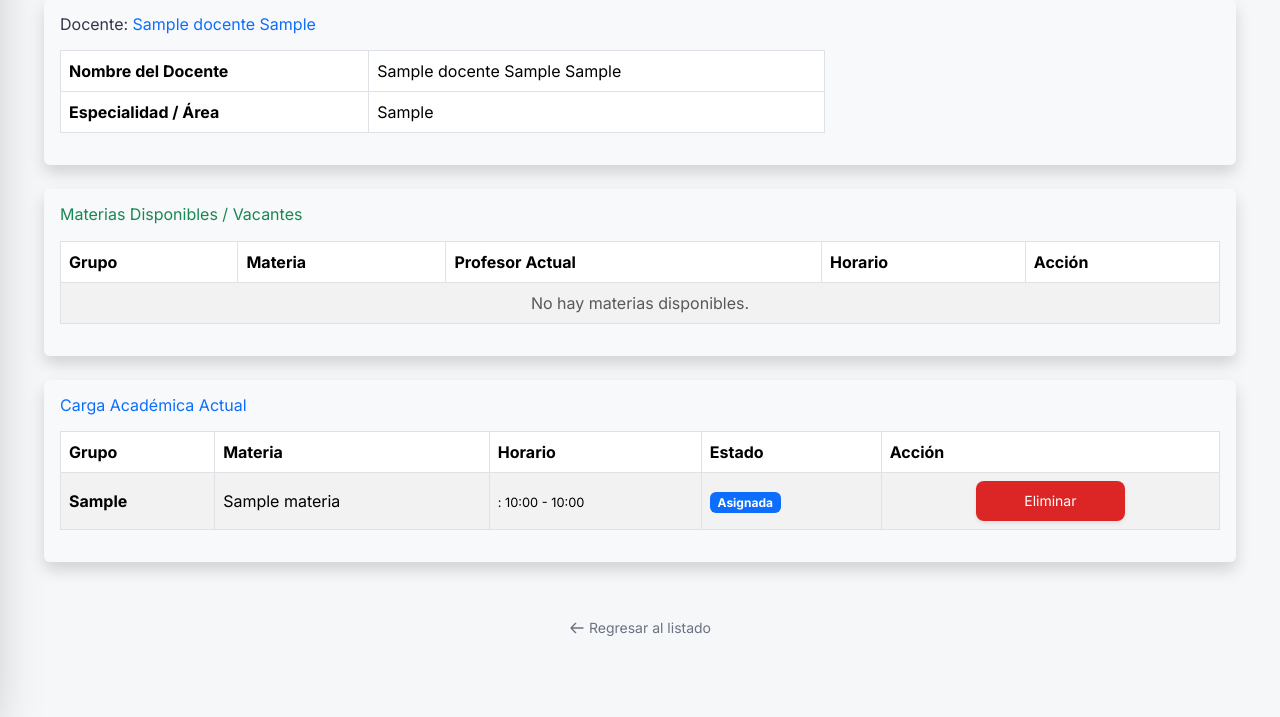
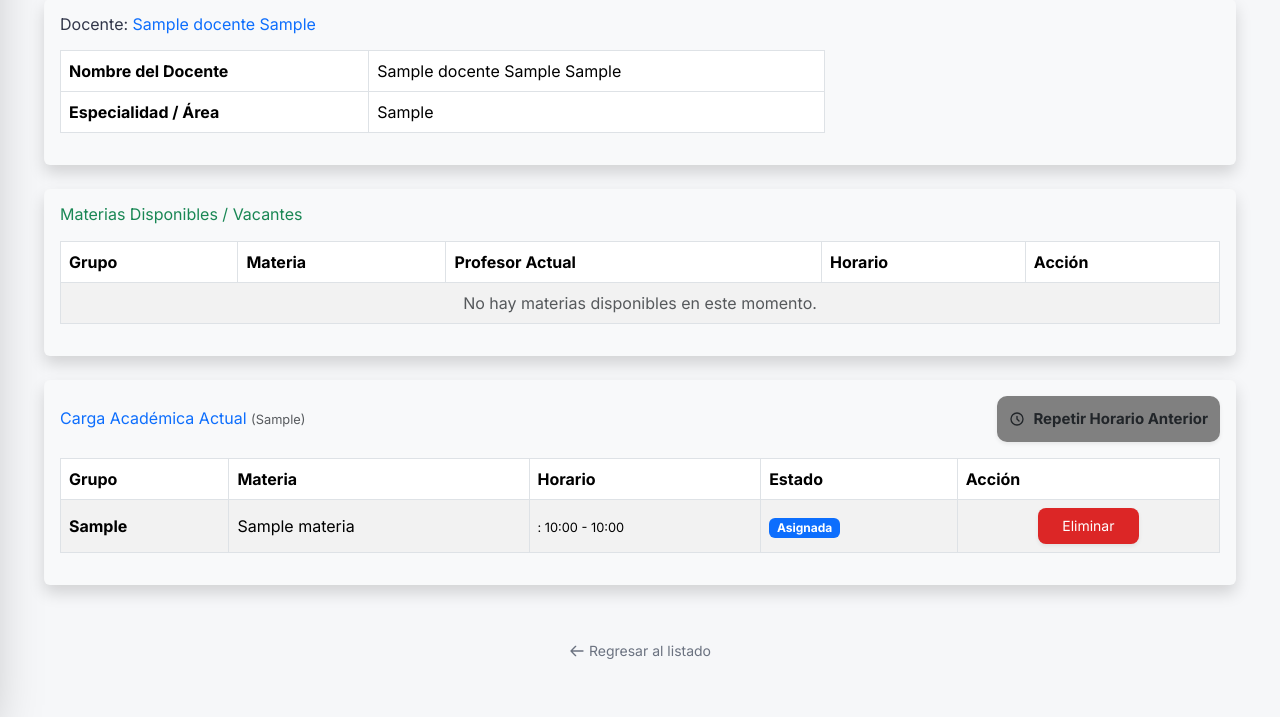
Before and after one commit to apofis-rhs/PROYECTO-ADS, a Django app: page /docente/asignar-materia/1/ in a window 1280 px wide. Shown: the part 164-881 px from the top of the page. Run offline with Django 5.2, Linux system fonts and the light colour scheme; tables that the repository leaves empty hold one stand-in row (values such as "Sample post"); some libraries are stand-ins or nearby versions.

Commit message:
feat: se agrego la lógica para que el docente pueda repetir horario

```diff
--- a/academico/views.py
+++ b/academico/views.py
@@ -411,46 +411,100 @@
 # VISTA PARA ASIGNAR MATERIA A DOCENTE
 # ------------------------------------------------------------------------------
 
+def obtener_periodo_anterior(periodo_actual):
+    try:
+        anio, semestre = periodo_actual.split('-')
+        if semestre == '1':
+            return f"{int(anio)-1}-2" # De 2024-1 pasamos a 2023-2
+        else:
+            return f"{anio}-1" # De 2023-2 pasamos a 2023-1
+    except:
+        return None
+
 def asignar_materia_view(request, id_docente):
     docente = get_object_or_404(Docente, pk=id_docente)
+
+    # 1. Determinar el periodo actual del sistema
+    ultimo_grupo = Grupo.objects.all().order_by('-periodo').first()
+    periodo_actual = ultimo_grupo.periodo if ultimo_grupo else '2024-1'
+
+    # Función auxiliar local
+    def obtener_periodo_anterior(p_actual):
+        try:
+            anio, semestre = p_actual.split('-')
+            if semestre == '1':
+                return f"{int(anio)-1}-2"
+            else:
+                return f"{anio}-1"
+        except:
+            return None
 
     if request.method == 'POST':
         grupo_id = request.POST.get('grupo_id')
         accion = request.POST.get('accion')
 
-        if grupo_id:
-            grupo = get_object_or_404(Grupo, pk=grupo_id)
-
-            if accion == 'asignar':
-                # VALIDACIÓN EXTRA DE SEGURIDAD:
-                # Verificar que siga vacante antes de asignar (por si otro admin ganó el click)
-                if grupo.docente is None:
-                    grupo.docente = docente
+        # --- CASO 1: ASIGNAR / ELIMINAR INDIVIDUAL ---
+        if accion in ['asignar', 'desasignar']:
+            if grupo_id:
+                grupo = get_object_or_404(Grupo, pk=grupo_id)
+
+                if accion == 'asignar':
+                    if grupo.docente is None:
+                        grupo.docente = docente
+                        grupo.save()
+                        messages.success(request, f'Materia {grupo.materia.nombre} asignada correctamente.')
+                    else:
+                        messages.error(request, f'Error: El grupo {grupo.clave_grupo} ya tiene un docente asignado.')
+
+                elif accion == 'desasignar':
+                    grupo.docente = None
                     grupo.save()
-                    messages.success(request, f'Materia {grupo.materia.nombre} asignada correctamente.')
+                    messages.warning(request, f'Materia {grupo.materia.nombre} desasignada. Ahora está vacante.')
+
+        # --- CASO 2: REPETIR HORARIO (CORREGIDO) ---
+        elif accion == 'repetir_historial':
+            periodo_anterior = obtener_periodo_anterior(periodo_actual)
+
+            # Buscamos historial del docente
+            historial_grupos = Grupo.objects.filter(docente=docente, periodo=periodo_anterior)
+
+            if not historial_grupos.exists():
+                messages.error(request, f"No se encontró historial para el periodo {periodo_anterior}.")
+            else:
+                replicadas = 0
+                for grupo_anterior in historial_grupos:
+                    # Buscamos coincidencia en el periodo actual que esté VACANTE
+                    grupo_nuevo = Grupo.objects.filter(
+                        periodo=periodo_actual,
+                        clave_grupo=grupo_anterior.clave_grupo, # Ej. 1CM1
+
+                        # --- CORRECCIÓN AQUÍ: Usamos materia_id ---
+                        materia_id=grupo_anterior.materia_id,
+
+                        docente__isnull=True                    # Solo si no tiene profe
+                    ).first()
+
+                    if grupo_nuevo:
+                        grupo_nuevo.docente = docente
+                        grupo_nuevo.save()
+                        replicadas += 1
+
+                if replicadas > 0:
+                    messages.success(request, f"¡Éxito! Se replicaron {replicadas} materias del periodo {periodo_anterior}.")
                 else:
-                    messages.error(request, f'Error: El grupo {grupo.clave_grupo} ya tiene un docente asignado.')
-
-            elif accion == 'desasignar':
-                grupo.docente = None
-                grupo.save()
-                messages.warning(request, f'Materia {grupo.materia.nombre} desasignada. Ahora está vacante.')
-
-            return redirect('asignar_materia', id_docente=id_docente)
-
-    # --- FILTROS ---
-
-    # 1. Asignadas: Las que tiene ESTE docente
-    materias_asignadas = Grupo.objects.filter(docente=docente).order_by('id_grupo')
-
-    # 2. Disponibles: SOLO LAS VACANTES (Donde docente es NULL)
-    #    Usamos __isnull=True para buscar campos vacíos
-    materias_disponibles = Grupo.objects.filter(docente__isnull=True).order_by('id_grupo')
+                    messages.warning(request, f"Se encontró historial en {periodo_anterior}, pero no hubo grupos idénticos vacantes en {periodo_actual}.")
+
+        return redirect('asignar_materia', id_docente=id_docente)
+
+    # --- FILTROS DE VISTA (SOLO PERIODO ACTUAL) ---
+    materias_asignadas = Grupo.objects.filter(docente=docente, periodo=periodo_actual).order_by('id_grupo')
+    materias_disponibles = Grupo.objects.filter(docente__isnull=True, periodo=periodo_actual).order_by('id_grupo')
 
     return render(request, 'docente/asignar_materia.html', {
         'docente': docente,
         'materias_asignadas': materias_asignadas,
-        'materias_disponibles': materias_disponibles
+        'materias_disponibles': materias_disponibles,
+        'periodo_actual': periodo_actual
     })
 
 # ------------------------------------------------------------------------------
--- a/templates/docente/asignar_materia.html
+++ b/templates/docente/asignar_materia.html
@@ -4,7 +4,6 @@
 {% block title %}Asignar Materia{% endblock %}
 
 {% block content %}
-
 
 <div class="container mt-4">
   <h2 class="text-center mb-4">Gestión de Carga Académica</h2>
@@ -37,7 +36,7 @@
         <h4 class="mb-3 text-success">Materias Disponibles / Vacantes</h4>
         <div class="table-responsive">
             <table class="table table-striped table-bordered align-middle">
-              <thead class="bg-blue-600">
+              <thead class="bg-blue-600 text-white">
                 <tr>
                   <th>Grupo</th>
                   <th>Materia</th>
@@ -70,14 +69,14 @@
                         {% csrf_token %}
                         <input type="hidden" name="grupo_id" value="{{ grupo.id_grupo }}">
                         <input type="hidden" name="accion" value="asignar">
-                        <button type="submit" class="inline-flex items-center px-5 py-2.5 bg-blue-600 text-white text-sm font-medium rounded-lg hover:bg-blue-500 shadow-sm hover:shadow-md transition-all duration-200" >
+                        <button type="submit" class="inline-flex items-center px-4 py-2 bg-blue-600 text-white text-sm font-medium rounded-lg hover:bg-blue-500 shadow-sm hover:shadow-md transition-all duration-200" >
                            Asignar
                         </button>
                     </form>
                   </td>
                 </tr>
                 {% empty %}
-                <tr><td colspan="5" class="text-center text-muted">No hay materias disponibles.</td></tr>
+                <tr><td colspan="5" class="text-center text-muted">No hay materias disponibles en este momento.</td></tr>
                 {% endfor %}
               </tbody>
             </table>
@@ -85,10 +84,28 @@
       </div>
 
       <div class="p-3 shadow rounded bg-light">
-        <h4 class="mb-3 text-primary">Carga Académica Actual</h4>
+
+        <div class="d-flex justify-content-between align-items-center mb-3">
+            <h4 class="text-primary m-0">
+                Carga Académica Actual
+                {% if periodo_actual %} <small class="text-muted">({{ periodo_actual }})</small> {% endif %}
+            </h4>
+
+            <form method="POST" onsubmit="return confirm('¿Estás seguro? El sistema buscará las materias que este docente impartió el periodo pasado y tratará de asignarlas automáticamente si los grupos están vacantes.');">
+                {% csrf_token %}
+                <input type="hidden" name="accion" value="repetir_historial">
+                <button type="submit" class="btn btn-warning text-dark btn-sm fw-bold shadow-sm d-flex align-items-center gap-2">
+                    <svg class="w-4 h-4" fill="none" stroke="currentColor" viewBox="0 0 24 24" style="width: 16px; height: 16px;">
+                        <path stroke-linecap="round" stroke-linejoin="round" stroke-width="2" d="M12 8v4l3 3m6-3a9 9 0 11-18 0 9 9 0 0118 0z"></path>
+                    </svg>
+                    Repetir Horario Anterior
+                </button>
+            </form>
+        </div>
+
         <div class="table-responsive">
             <table class="table table-striped table-bordered align-middle">
-              <thead class="bg-blue-600">
+              <thead class="bg-blue-600 text-white">
                 <tr>
                   <th>Grupo</th>
                   <th>Materia</th>
@@ -113,7 +130,7 @@
                   <td class="text-center">
 
                     <button type="button"
-                            class="inline-flex items-center px-5 py-2.5 bg-red-600 text-white text-sm font-medium rounded-lg hover:bg-red-500 shadow-sm hover:shadow-md transition-all duration-200"
+                            class="inline-flex items-center px-4 py-2 bg-red-600 text-white text-sm font-medium rounded-lg hover:bg-red-500 shadow-sm hover:shadow-md transition-all duration-200"
                             data-bs-toggle="modal"
                             data-bs-target="#modalDesasignar"
                             data-grupo-id="{{ grupo.id_grupo }}"
@@ -124,14 +141,14 @@
                   </td>
                 </tr>
                 {% empty %}
-                <tr><td colspan="5" class="text-center text-muted">Este docente no tiene carga asignada.</td></tr>
+                <tr><td colspan="5" class="text-center text-muted">Este docente no tiene carga asignada para este periodo.</td></tr>
                 {% endfor %}
               </tbody>
             </table>
         </div>
       </div>
 
-<div class="mt-8 flex justify-center">
+    <div class="mt-8 flex justify-center pb-4">
         <a href="{% url 'consultar_docente' %}"
             class="text-gray-500 hover:text-gray-800 font-medium text-sm flex items-center transition-colors">
             <svg class="w-4 h-4 mr-1" fill="none" stroke="currentColor" viewBox="0 0 24 24">
@@ -141,7 +158,7 @@
             Regresar al listado
         </a>
     </div>
-</div>
+
     </div>
 </div>
 
@@ -157,13 +174,13 @@
         <p class="text-muted small">El grupo quedará vacante hasta que sea asignado nuevamente.</p>
       </div>
       <div class="modal-footer">
-        <button type="button" class="w-full sm:w-auto sm:ml-auto px-6 py-3 border border-charade-300 text-charade-700 font-medium rounded-lg hover:bg-white transition-colors text-center" data-bs-dismiss="modal">Cancelar</button>
+        <button type="button" class="btn btn-secondary" data-bs-dismiss="modal">Cancelar</button>
 
         <form method="POST">
             {% csrf_token %}
             <input type="hidden" name="grupo_id" id="inputGrupoId">
             <input type="hidden" name="accion" value="desasignar">
-            <button type="submit"  class="w-full sm:w-auto sm:ml-auto px-6 py-3 border border-charade-300 inline-flex items-center px-5 py-2.5 bg-red-600 text-white text-sm font-medium rounded-lg hover:bg-red-500 shadow-sm hover:shadow-md transition-all duration-200" >Sí, Eliminar</button>
+            <button type="submit" class="btn btn-danger">Sí, Eliminar</button>
         </form>
       </div>
     </div>
```
